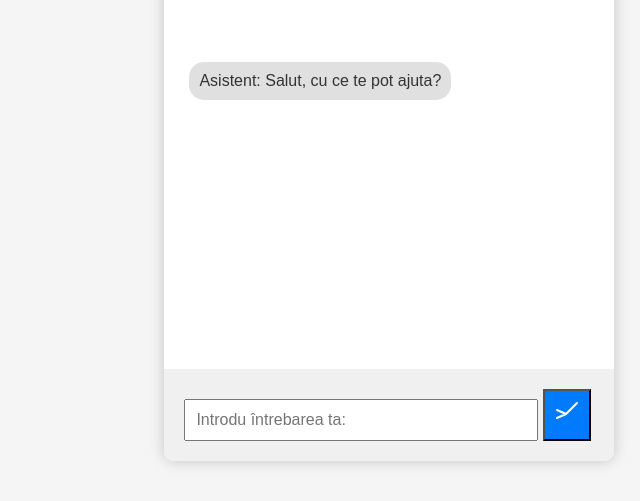
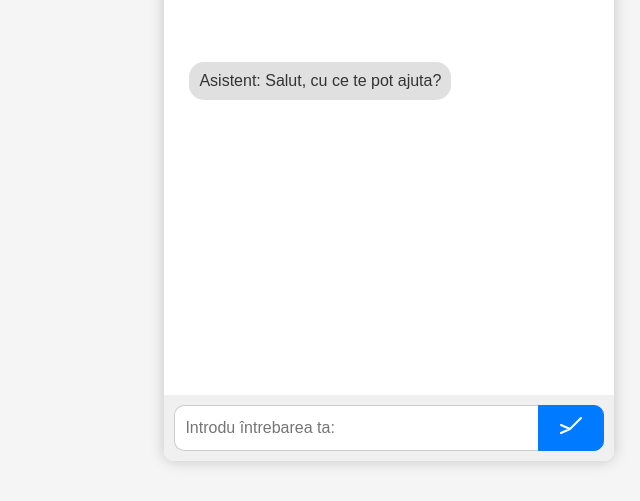
Before and after one commit to dorincapra/assistant, a website: page public/index.html in a window 1280 px wide. Both pictures are taken after a click on the button "Chat". Shown: the part 299-800 px from the top of the page, without its empty margins (640-1280 px from the left). Drawn offline with Linux system fonts and the light colour scheme.

Commit message:
capsule input

```diff
--- a/public/styles.css
+++ b/public/styles.css
@@ -85,11 +85,13 @@ body {
 }
 
 #chat-form {
+  display: flex; /* Aligns children (input and button) inline */
   position: absolute;
   bottom: 0;
   left: 0;
   right: 0;
   background: #f0f0f0;
+  padding: 10px; /* Adds padding inside the form */
 }
 
 input[type="text"],
@@ -99,12 +101,31 @@ button[type="submit"] {
 }
 
 button[type="submit"] {
+  padding: 10px 20px;
   background-color: #007bff;
   color: white;
+  border: 1px solid #007bff; /* Matches the background color */
+  border-radius: 0 10px 10px 0; /* Rounded right corners */
+  cursor: pointer;
+  font-size: 16px;
+  display: flex;
+  align-items: center;
+  justify-content: center;
+}
+
+/* Styling for hover state of the button for better user feedback */
+button[type="submit"]:hover {
+  background-color: #0056b3;
 }
 
 input[type="text"] {
-  width: calc(100% - 80px); /* Adjust width to fit the button */
+  flex: 1; /* Takes up the remaining space */
+  padding: 10px;
+  font-size: 16px;
+  border: 1px solid #ccc; /* Subtle border */
+  border-right: none; /* Removes the border between the input and the button */
+  border-radius: 10px 0 0 10px; /* Rounded left corners */
+  margin-right: -1px; /* Removes gap between input and button */
 }
 
 .user-message,
```
